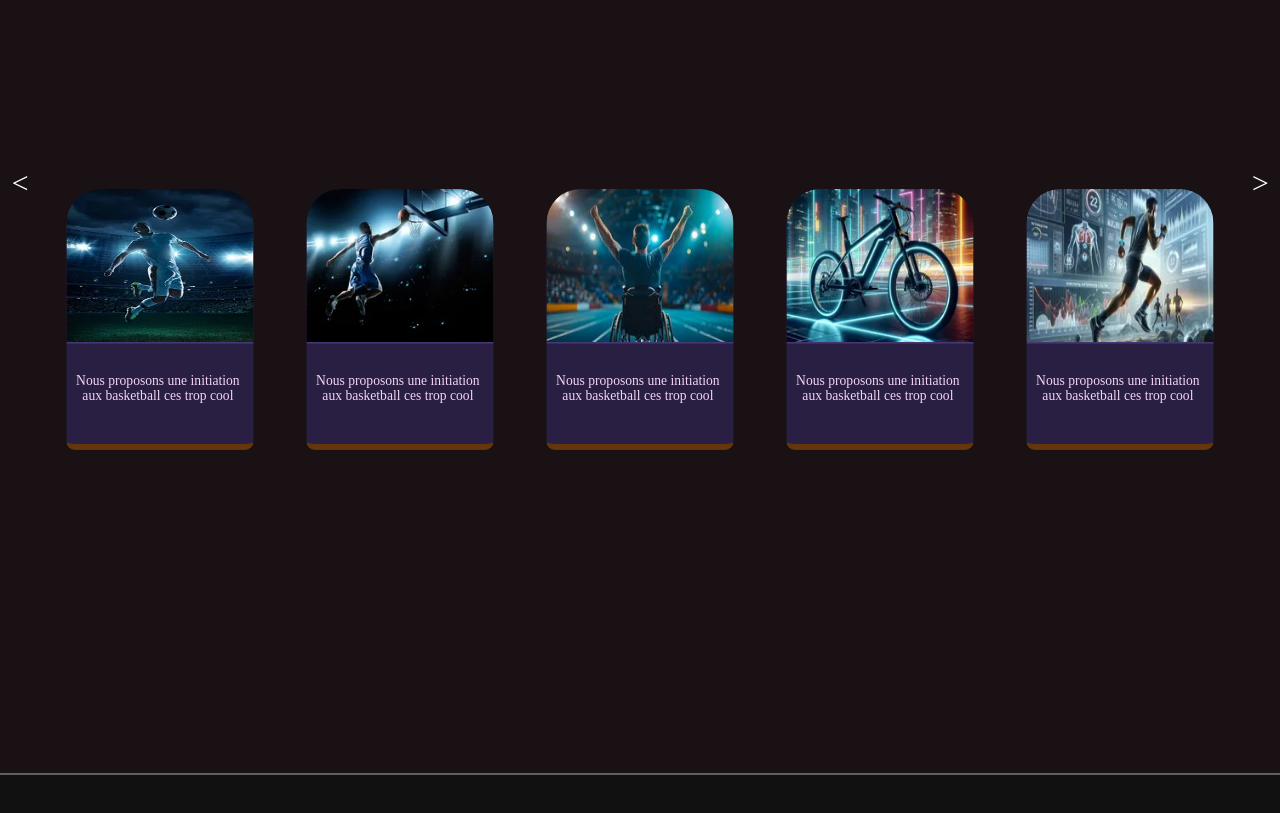
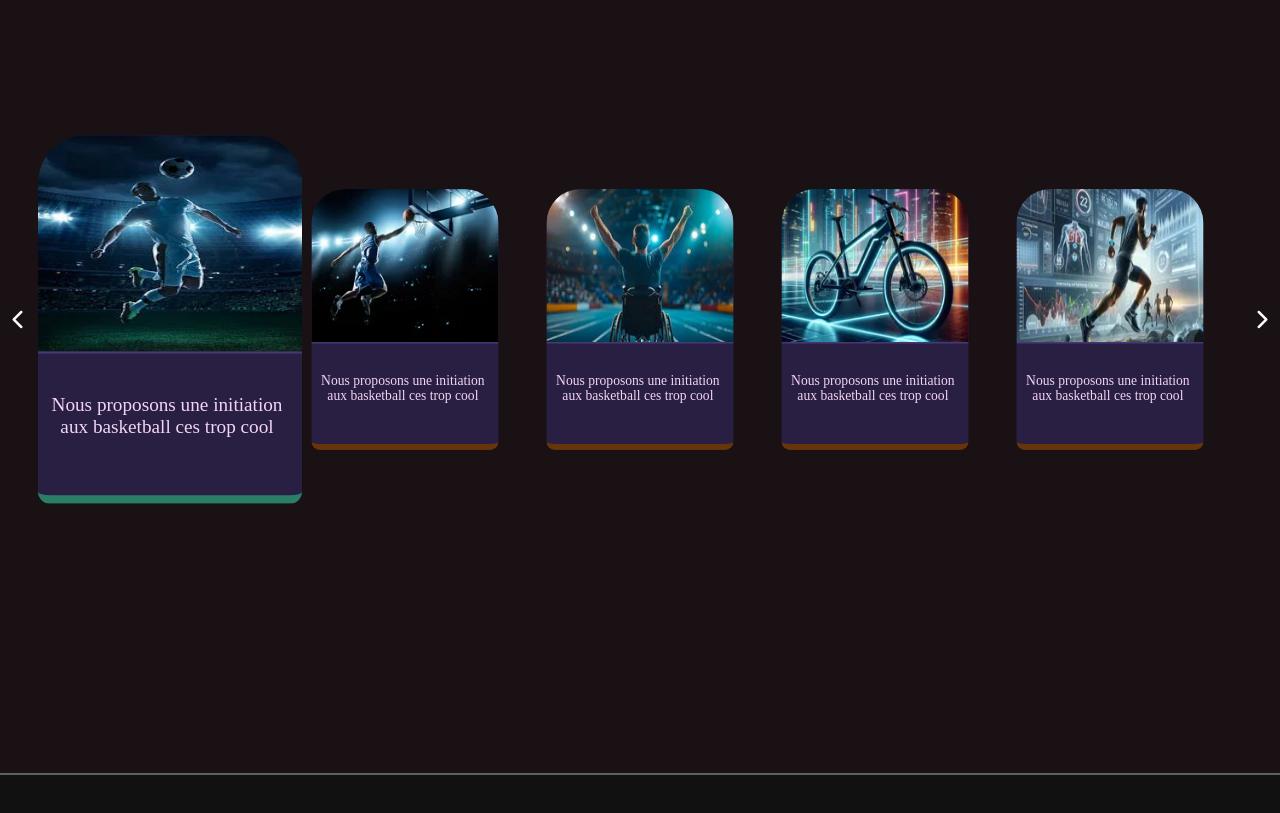
Before and after one commit to cedric-developpeur-web/agence_sport, a plain HTML site: page index.html in a window 1280 px wide. Shown: the part 840-1653 px from the top of the page. Drawn offline with Linux system fonts and the light colour scheme.

Commit message:
mise en place du fonctionnement de mon slider

```diff
--- a/index.js
+++ b/index.js
@@ -138,6 +138,8 @@ async function infoEmployed() {
 } infoEmployed();
 
 // ******************************PARTI Slider *************************
+let index = 0
+
 async function affichageSlider() {
   const parentMain = document.querySelector('main');
   try {
@@ -153,10 +155,11 @@ async function affichageSlider() {
     const slider = document.createElement('section');
     slider.classList.add('slide');
 
-    cardSlider.forEach(slide => {
+    cardSlider.forEach((slide, index) => {
       const containerSlide = document.createElement('div');
       containerSlide.classList.add('container_card');
-
+      // vient ajouter la classe 'active' seulement a la card qui sera selectionner au click d'un chevron
+      if (index === 0) containerSlide.classList.add('active');
       const img = document.createElement('img');
       img.src = slide.picture[0].src;
       img.alt = slide.picture[0].alt;
@@ -169,19 +172,44 @@ async function affichageSlider() {
       containerSlide.appendChild(p);
     })
 
-    const leftArrow = document.createElement('i');
-    leftArrow.textContent = '<';
-    const rightArrow = document.createElement('i');
-    rightArrow.textContent = '>';
+    const chevronLeft = document.createElement('i');
+    chevronLeft.classList.add('fa-solid', 'fa-chevron-left');
+    const chevronRight = document.createElement('i');
+    chevronRight.classList.add('fa-solid', 'fa-chevron-right');
 
     parentMain.appendChild(slider);
-    slider.insertAdjacentElement('Afterbegin', leftArrow);
-    slider.insertAdjacentElement('Beforeend', rightArrow);
+    slider.insertAdjacentElement('Afterbegin', chevronLeft);
+    slider.insertAdjacentElement('Beforeend', chevronRight);
+
+    evenementSlide(cardSlider);
 
   } catch (error) {
     console.error('erreur élément slider', error);
   }
 } affichageSlider();
 
+function evenementSlide(cardSlider) {
+  const container = document.querySelectorAll('.slide .container_card');
+  const chevronRight = document.querySelector('.slide .fa-chevron-right');
+  chevronRight.addEventListener("click", () => {
+    container[index].classList.remove('active');
+    index++;
+    if (index > cardSlider.length - 1) {
+      index = 0;
+    }
+    container[index].classList.add('active');
+    // console.log('slide data', cardSlider[index]);
+  });
+  const chevronLeft = document.querySelector('.slide .fa-chevron-left');
+  chevronLeft.addEventListener("click", () => {
+    container[index].classList.remove('active');
+    index--;
+    if (index < 0) {
+      index = cardSlider.length - 1;
+    }
+    container[index].classList.add('active');
+    // console.log('data slide', cardSlider[index]);
+  });
+}
 // ******************************PARTI FOOTER*************************
 const footer = document.querySelector('footer');
--- a/scss/slider.scss
+++ b/scss/slider.scss
@@ -4,11 +4,22 @@
   display: flex;
   justify-content: center;
   margin: 250px 0px 0px;
-  gap: 20px;
+  gap: 15px;
 
-  i {
+  .fa-chevron-left {
     color: #fff;
-    font-size: 30px;
+    font-size: 20px;
+    align-content: center;
+    margin-right: 20px;
+    cursor: pointer;
+  }
+
+  .fa-chevron-right {
+    color: #fff;
+    font-size: 20px;
+    align-content: center;
+    margin-left: 20px;
+    cursor: pointer;
   }
 
   .container_card {
@@ -20,8 +31,9 @@
     transform: scale(0.85);
     cursor: pointer;
 
-    &:hover {
+    &.active {
       transform: scale(1.2);
+      transition: transform 1.1s ease-in-out;
       border-bottom: solid 7.4px $hover_card_slide;
     }
 
```
Also changed, not shown: css/index.css, 1 other file.
